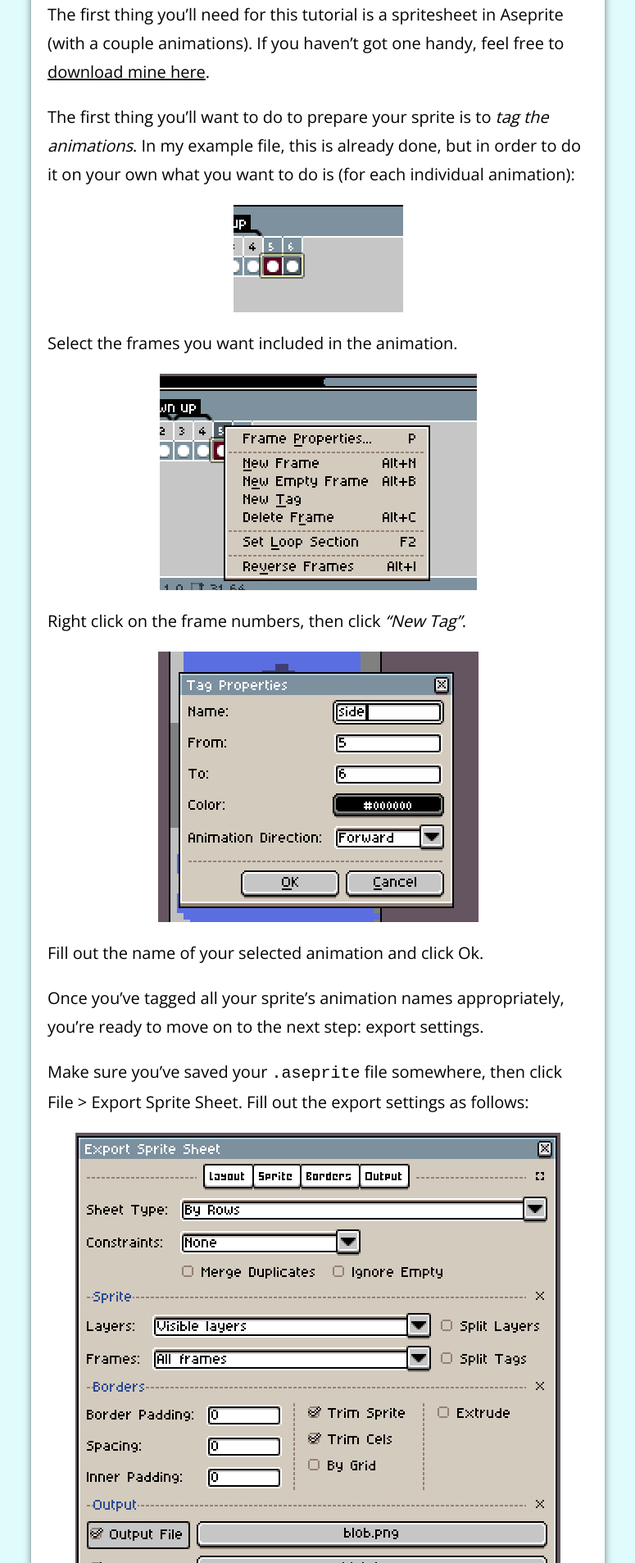
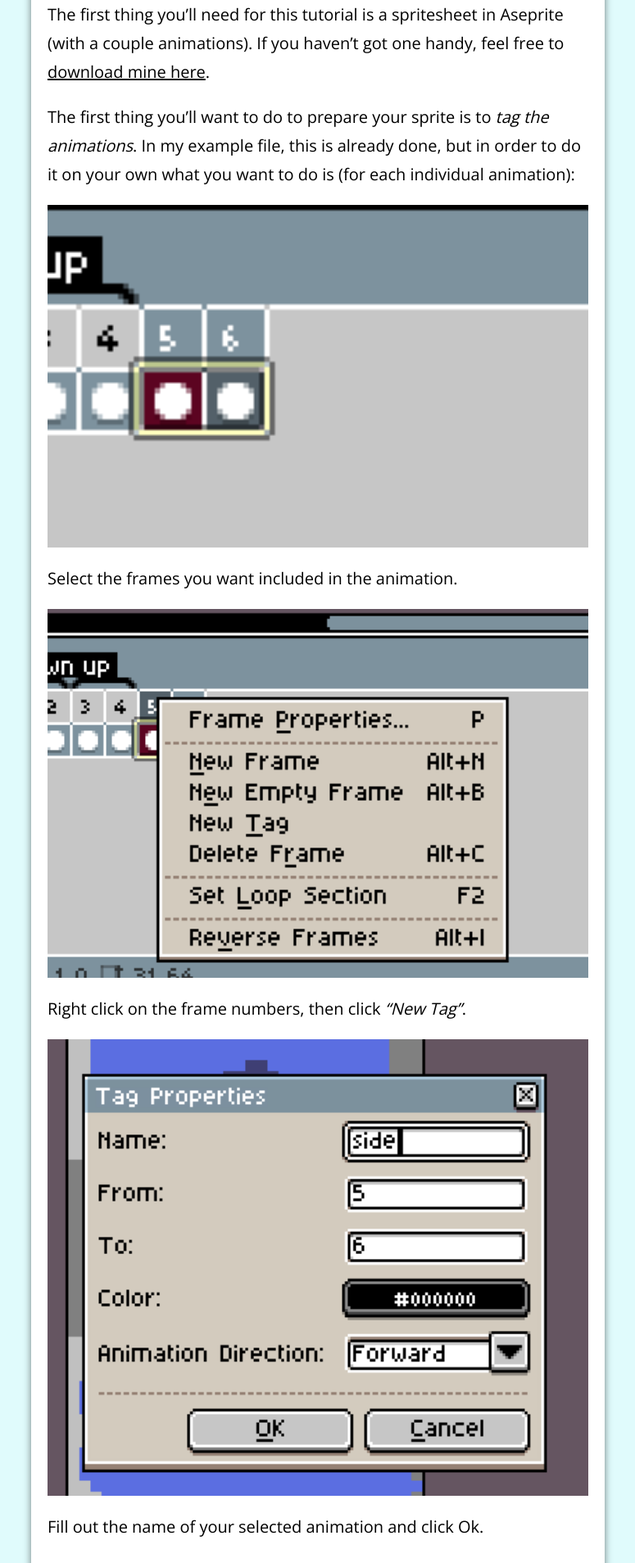
Before and after one commit to saricden/saricden.github.io, a Jekyll site: the page built from _posts/posts/2020-10-26-phaser3-aseprite.md, in a window 1280 px wide. Shown: the part 1305-3212 px from the top of the page at 82% size, without its empty margins (252-1027 px from the left). Built offline with Jekyll 4.4.1, drawn with Linux system fonts in a browser that asks for light colours; nearby versions of some CDN libraries; comment, search, counter and statistics services are not loaded.

Commit message:
'Fixes' article images for mobile.

```diff
--- a/src/css/style.css
+++ b/src/css/style.css
@@ -533,9 +533,6 @@ pre.highlight {
 
 .res-img img {
   width: 100%;
-  flex: 1;
-  flex-grow: 0;
-  flex-shrink: 1;
 }
 
 #share-fallback,
```
